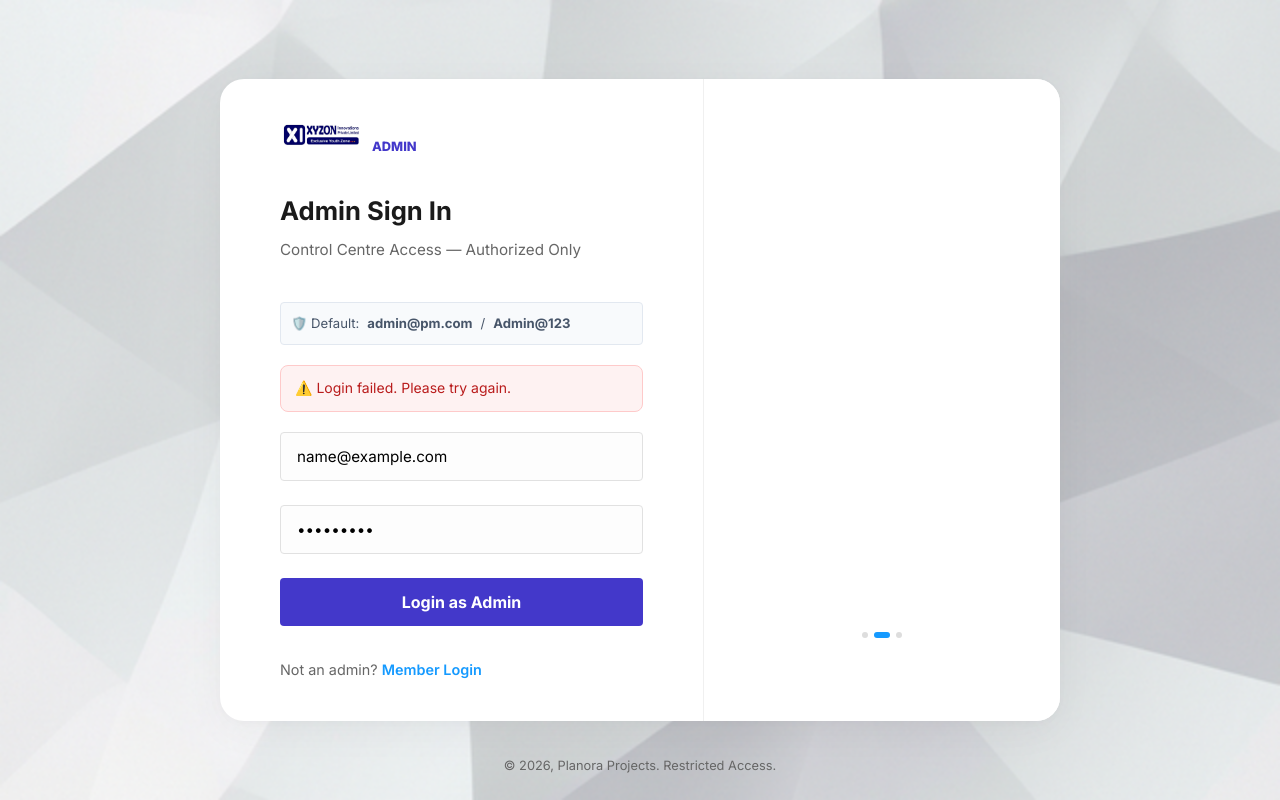
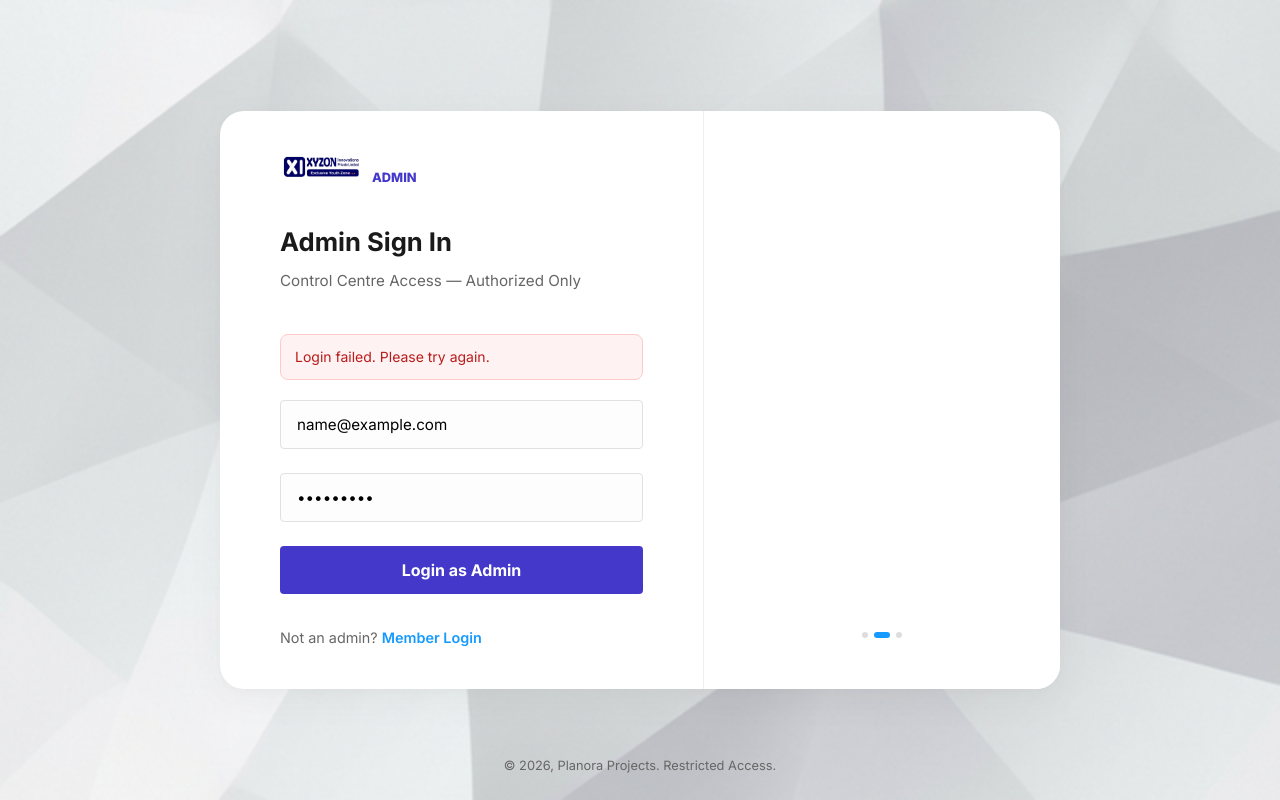
Before and after one commit to Adbhutha10/Xyzon-Project-management-and-task-tracking-system, a React (Vite) app in the folder frontend/: page /admin/login in a window 1280 px wide. Both pictures are taken after typing "name@example.com", "Sample123" into the empty fields and a click on the button "Login as Admin". Built offline with nearby package versions, Linux system fonts and the light colour scheme; no server answers.

Commit message:
Security: Remove default admin credentials from UI and README

```diff
--- a/frontend/src/pages/auth/AdminLoginPage.jsx
+++ b/frontend/src/pages/auth/AdminLoginPage.jsx
@@ -84,11 +84,9 @@ const AdminLoginPage = () => {
                     <h1 className="auth-zoho-title">Admin Sign In</h1>
                     <p className="auth-zoho-subtitle">Control Centre Access — Authorized Only</p>
 
-                    <div className="alert" style={{ background: '#f8fafc', color: '#475569', border: '1px solid #e2e8f0', fontSize: '0.82rem', padding: '10px', borderRadius: '4px', marginBottom: '20px' }}>
-                        🛡️ Default: <strong>admin@pm.com</strong> / <strong>Admin@123</strong>
-                    </div>
 
-                    {error && <div className="alert alert-error" style={{ marginBottom: '20px' }}>⚠️ {error}</div>}
+
+                    {error && <div className="alert alert-error" style={{ marginBottom: '20px' }}>{error}</div>}
 
                     <form onSubmit={handleSubmit} style={{ display: 'flex', flexDirection: 'column' }}>
                         <input
```
Also changed, not shown: 1 other file (tests, documents, lock files or other folders).
